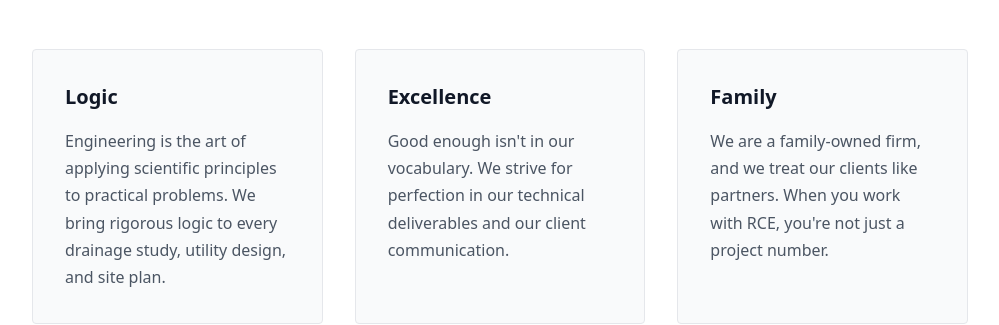
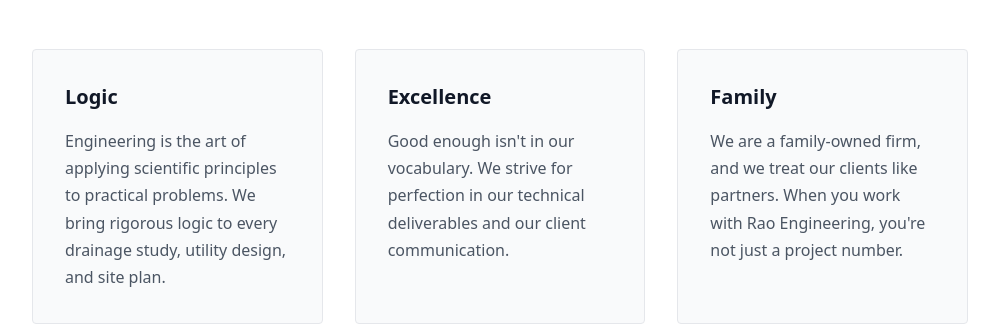
Before and after one commit to vasnimartin/raoengineering-website-v2, an Angular app: page /about in a window 1280 px wide. Shown: the part 1740-2065 px from the top of the page, without its empty margins (140-1139 px from the left). Built offline with nearby package versions, Linux system fonts and the light colour scheme.

Commit message:
fix: update branding to Rao's Consulting Engineers

```diff
--- a/src/app/core/components/footer/footer.component.ts
+++ b/src/app/core/components/footer/footer.component.ts
@@ -12,7 +12,7 @@ import { RouterModule } from '@angular/router';
         <div class="footer-grid">
           <!-- BRAND -->
           <div class="footer-brand">
-            <span class="logo-text">Ramirez Consulting Engineers</span>
+            <span class="logo-text">Rao Engineering</span>
             <p class="tagline">Civil Engineering Excellence in South Texas</p>
           </div>
 
@@ -42,12 +42,12 @@ import { RouterModule } from '@angular/router';
             <h4>Contact</h4>
             <p>San Antonio, Texas</p>
             <p>(210) 555-0100</p>
-            <p>info&#64;ramirezce.com</p>
+            <p>info&#64;raoengineering.com</p>
           </div>
         </div>
 
         <div class="footer-bottom">
-          <p>&copy; {{ currentYear }} Ramirez Consulting Engineers, PLLC. All rights reserved.</p>
+          <p>&copy; {{ currentYear }} Rao's Consulting Engineers. All rights reserved.</p>
           <p class="certifications">MBE Certified</p>
         </div>
       </div>
--- a/src/app/core/components/navbar/navbar.component.ts
+++ b/src/app/core/components/navbar/navbar.component.ts
@@ -18,7 +18,7 @@ import { RouterModule } from '@angular/router';
 
         <!-- Logo -->
         <a routerLink="/" class="text-2xl font-bold tracking-tight flex items-center gap-2 transition-colors">
-          RCE <span class="font-light" [class.text-slate-600]="isScrolled || isMobileMenuOpen" [class.text-slate-200]="!isScrolled && !isMobileMenuOpen">Engineering</span>
+          Rao <span class="font-light" [class.text-slate-600]="isScrolled || isMobileMenuOpen" [class.text-slate-200]="!isScrolled && !isMobileMenuOpen">Engineering</span>
         </a>
 
         <!-- Desktop Menu -->
--- a/src/app/features/about/about.component.ts
+++ b/src/app/features/about/about.component.ts
@@ -79,7 +79,7 @@ import { RouterModule } from '@angular/router';
           <div class="value-item">
             <h3>Family</h3>
             <p>
-              We are a family-owned firm, and we treat our clients like partners. When you work with RCE, you're not just a project number.
+              We are a family-owned firm, and we treat our clients like partners. When you work with Rao Engineering, you're not just a project number.
             </p>
           </div>
         </div>
--- a/src/app/features/contact/contact.component.ts
+++ b/src/app/features/contact/contact.component.ts
@@ -52,7 +52,7 @@ import { FormsModule } from '@angular/forms';
             <div class="info-block">
               <h3>Address</h3>
               <p>
-                Ramirez Consulting Engineers, PLLC<br>
+                Rao's Consulting Engineers<br>
                 San Antonio, Texas
               </p>
             </div>
@@ -62,7 +62,7 @@ import { FormsModule } from '@angular/forms';
             </div>
             <div class="info-block">
               <h3>Email</h3>
-              <p>info&#64;ramirezce.com</p>
+              <p>info&#64;raoengineering.com</p>
             </div>
             <div class="info-block">
               <h3>Office Hours</h3>
```
